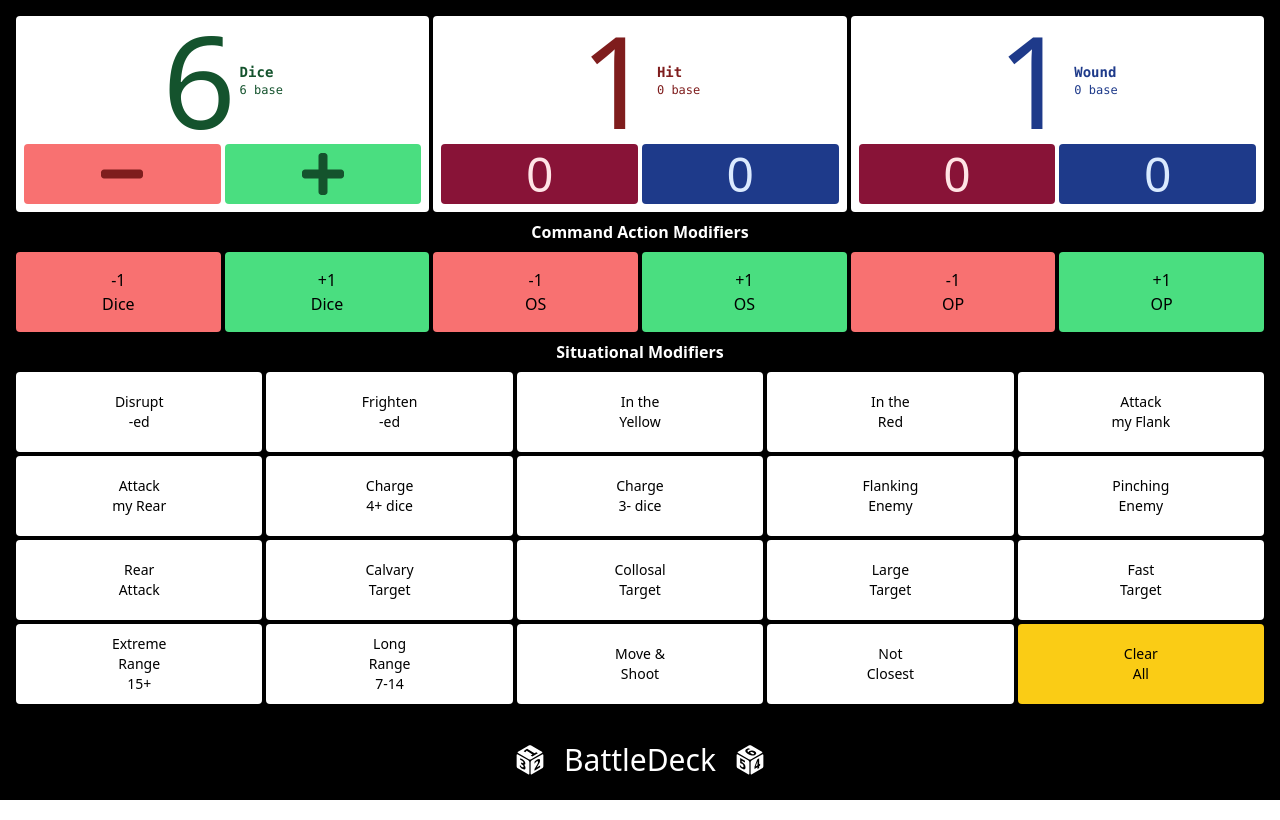
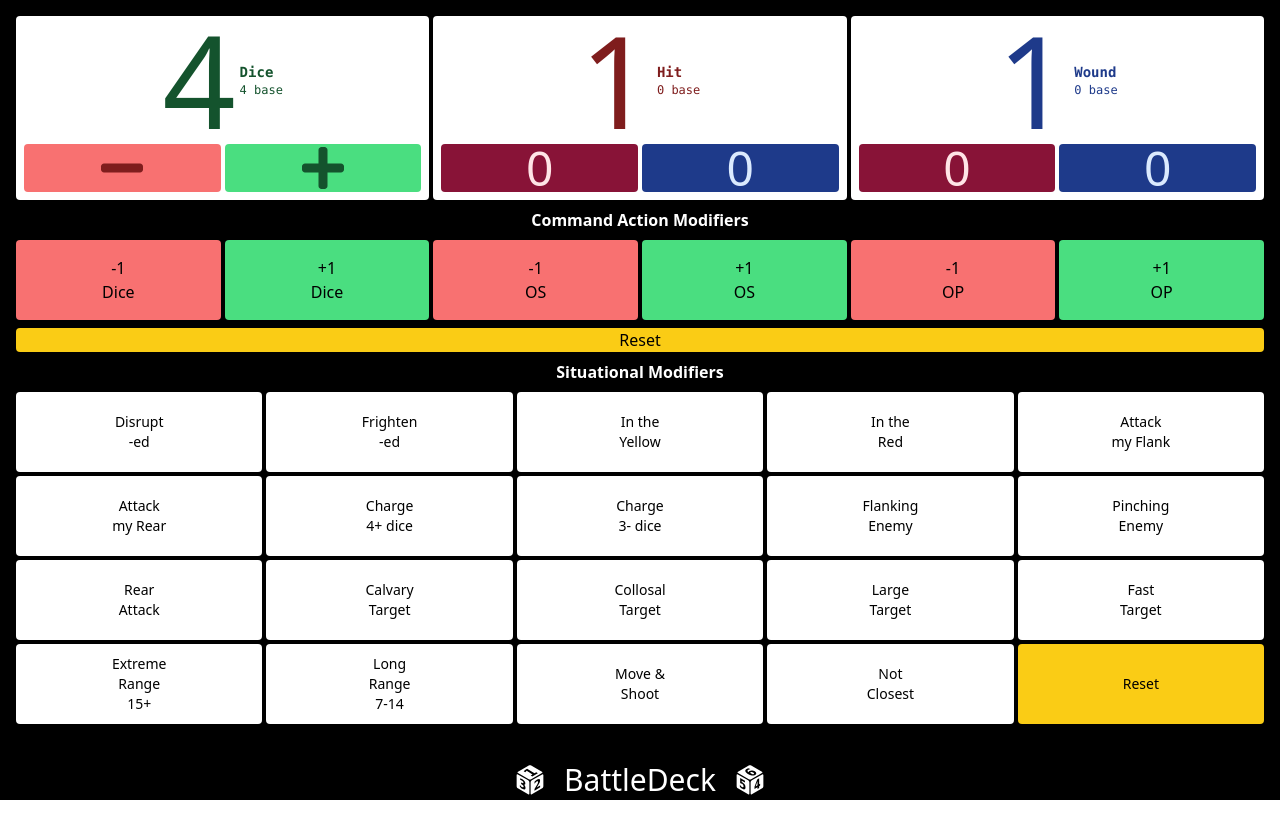
Before and after one commit to peterclark/battledeck, a React (Vite) app: page / in a window 1280 px wide. Built offline with nearby package versions, Linux system fonts and the light colour scheme.

Commit message:
reset buttons

```diff
--- a/src/App.jsx
+++ b/src/App.jsx
@@ -11,7 +11,7 @@ const MAX_ROLL = 10;
 const MODIFIER_CLASSES = "flex-1 rounded";
 
 const App = () => {
-  const [baseDice, setBaseDice] = useState(6);
+  const [baseDice, setBaseDice] = useState(4);
   const [diceModifier, setDiceModifier] = useState(0);
   const [offensiveSkill, setOffensiveSkill] = useState(0);
   const [offensivePower, setOffensivePower] = useState(0);
@@ -104,13 +104,6 @@ const App = () => {
   useUpdateEffect(() => handleAddModifiers(notClosestTarget ? [0,-1,0] : [0,1,0]) , [notClosestTarget]);
 
   const handleClearAll = () => {
-    setBaseDice(6);
-    setOffensiveSkill(0);
-    setOffensivePower(0);
-    setDefensiveSkill(0);
-    setDefensivePower(0);
-    setCommandActionModifiers([0,0,0])
-    setOffensiveSkillModifier(0);
     toggleDisrupted(false);
     toggleFrightened(false);
     toggleInTheYellow(false);
@@ -160,7 +153,7 @@ const App = () => {
             <div className="flex flex-col text-xs justify-center font-mono">
               <span className="font-bold text-sm">Dice</span>
               <span>{baseDice} base</span>
-              {caDice > 0 && <span>+{caDice} CA</span>}
+              {caDice !== 0 && <span>{caDice} CA</span>}
               {disrupted && <span>-1 DI</span>}
               {inTheYellow && <span>-1 IY</span>}
               {inTheRed && <span>-2 IR</span>}
@@ -181,7 +174,7 @@ const App = () => {
             <div className="flex flex-col text-xs justify-center font-mono">
               <span className="font-bold text-sm">Hit</span>
               <span>{offensiveSkill - defensiveSkill} base</span>
-              {caOffensiveSkill > 0 && <span>+{caOffensiveSkill} CA</span>}
+              {caOffensiveSkill !== 0 && <span>{caOffensiveSkill} CA</span>}
               {disrupted ? <span>-1 DI</span> : null}
               {attackingToMyRear && <span>-1 AMR</span>}
               {flanking && <span>+1 FL</span>}
@@ -209,7 +202,7 @@ const App = () => {
             <div className="flex flex-col text-xs justify-center font-mono">
               <span className="font-bold text-sm">Wound</span>
               <span>{offensivePower - defensivePower} base</span>
-              {caOffensivePower > 0 && <span>+{caOffensivePower} CA</span>}
+              {caOffensivePower !== 0 && <span>{caOffensivePower} CA</span>}
               {disrupted ? <span>-1 DI</span> : null}
               {attackingToMyRear && <span>-1 AMR</span>}
               {pinching && <span>+1 PI</span>}
@@ -223,6 +216,7 @@ const App = () => {
           </div>
         </div>
       </div>
+
       <div className="text-white font-bold flex justify-center">Command Action Modifiers</div>
       <div className="CommandActionModifiers flex h-20 gap-1 mx-4 min-h-20">
         <button className={className("Plus1 flex-1 bg-red-400 rounded")} onClick={() => setCommandActionModifiers(([d, ...rest]) => ([d - 1, ...rest]))} disabled={frightened}>-1<br />Dice</button>
@@ -232,6 +226,8 @@ const App = () => {
         <button className={className("Plus1 flex-1 bg-red-400 rounded")} onClick={() => setCommandActionModifiers(([d, os, op, ...rest]) => ([d, os, op - 1, ...rest]))} disabled={frightened}>-1<br />OP</button>
         <button className={className("Plus1 flex-1 bg-green-400 rounded")} onClick={() => setCommandActionModifiers(([d, os, op, ...rest]) => ([d, os, op + 1, ...rest]))} disabled={frightened}>+1<br />OP</button>
       </div>
+      <button className="ClearCommandActionModifiers bg-yellow-400 mx-4 rounded h-10" onClick={() => setCommandActionModifiers([0,0,0])} disabled={frightened}>Reset</button>
+
       <div className="text-white font-bold flex justify-center">Situational Modifiers</div>
       <div className="SituationalModifiers mx-4 flex flex-col flex-1 gap-1 text-sm">
         <div className="flex flex-1 gap-1 min-h-20">
@@ -260,7 +256,7 @@ const App = () => {
           <button className={className("LongRange", MODIFIER_CLASSES, longRange ? "bg-red-400" : "bg-white")} onClick={toggleLongRange} disabled={attackingToMyFlank || attackingToMyRear || chargingFourOrMoreDice || chargingThreeOrLessDice || flanking || pinching || rearAttacking || extremeRange}>Long<br />Range<br />7-14</button>
           <button className={className("MoveAndShoot", MODIFIER_CLASSES, moveAndShoot ? "bg-red-400" : "bg-white")} onClick={toggleMoveAndShoot} disabled={attackingToMyFlank || attackingToMyRear || chargingFourOrMoreDice || chargingThreeOrLessDice || flanking || pinching || rearAttacking}>Move &<br />Shoot</button>
           <button className={className("NotClosestTarget", MODIFIER_CLASSES, notClosestTarget ? "bg-red-400" : "bg-white")} onClick={toggleNotClosestTarget} disabled={attackingToMyFlank || attackingToMyRear || chargingFourOrMoreDice || chargingThreeOrLessDice || flanking || pinching || rearAttacking}>Not<br />Closest</button>
-          <button className={className("ClearAll bg-yellow-400", MODIFIER_CLASSES)} onClick={handleClearAll}>Clear<br />All</button>
+          <button className={className("ClearAll bg-yellow-400", MODIFIER_CLASSES)} onClick={handleClearAll}>Reset</button>
         </div>
       </div>
       <div className="text-lg flex text-white items-center justify-center mx-4 mt-2 min-h-20">
```
